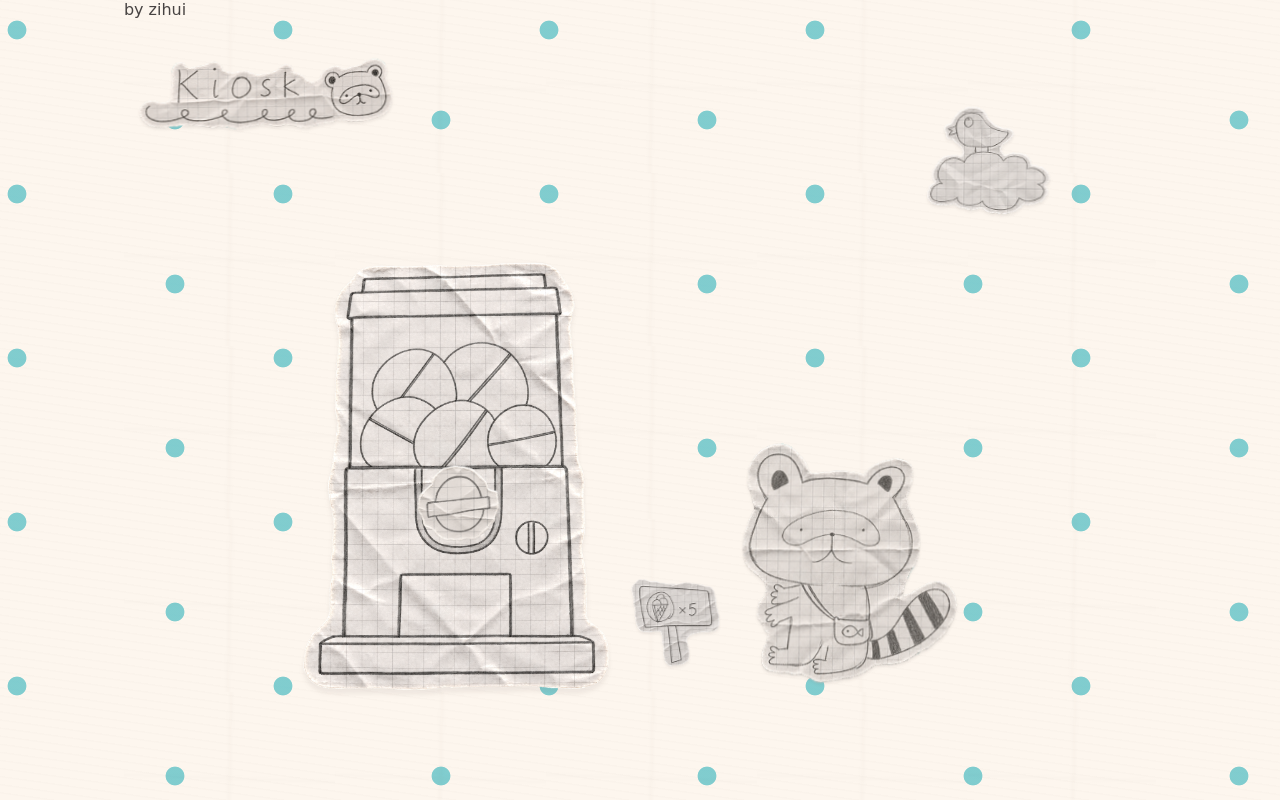
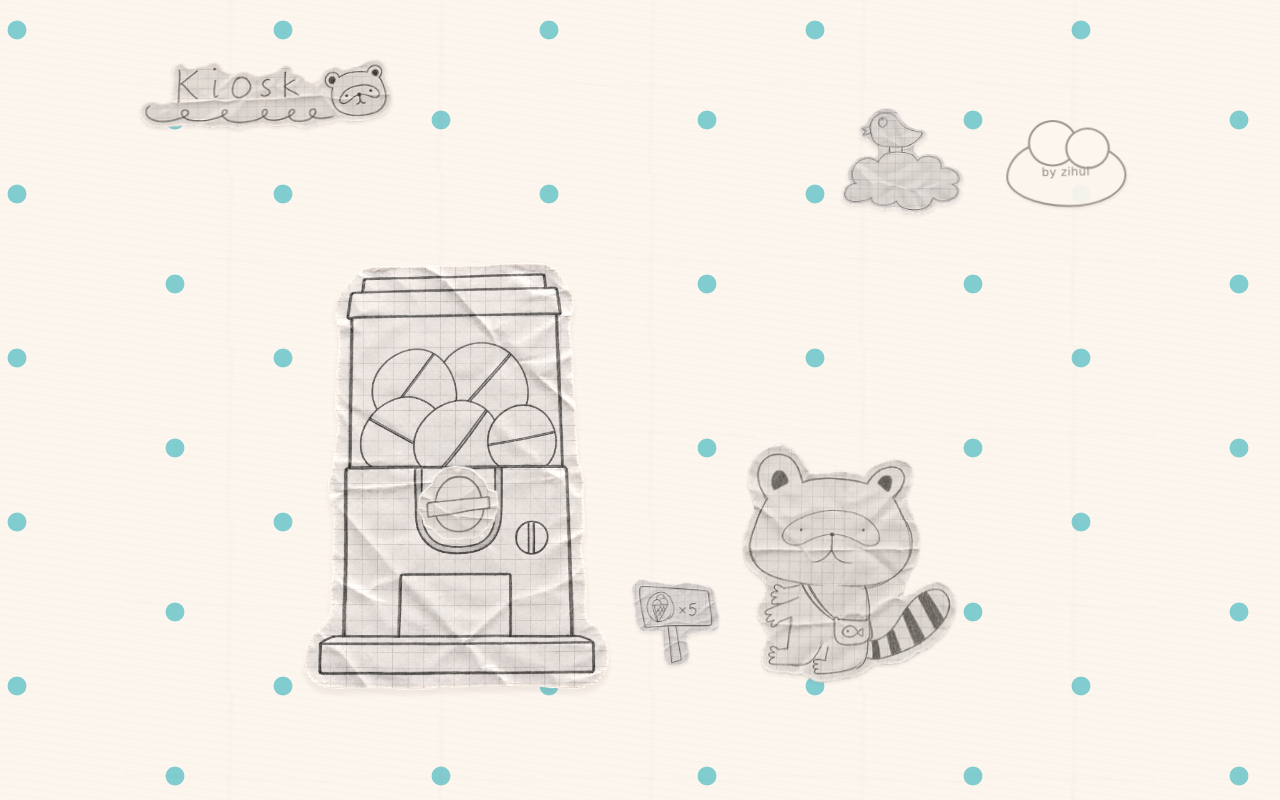
Before and after one commit to eclaircrumb/gachapon, a Next.js app in the folder gachapon/: page / in a window 1280 px wide. Built offline with nearby package versions, Linux system fonts and the light colour scheme.

Commit message:
Add files via upload

```diff
--- a/gachapon/app/globals.css
+++ b/gachapon/app/globals.css
@@ -69,7 +69,7 @@ a { -webkit-tap-highlight-color: transparent; }
 }
 
 .art-logo { top: 5.6%; left: 0.6%; width: 25.6%; }
-.art-bird { top: 11.2%; left: 75.6%; width: 15.8%; }
+.art-bird { top: 11.2%; left: 67.2%; width: 15.8%; }
 .art-sign { top: 69.9%; left: 47.8%; width: 11.3%; }
 .art-raccoon { top: 52.9%; left: 57.9%; width: 24.8%; }
 
@@ -208,6 +208,57 @@ a { -webkit-tap-highlight-color: transparent; }
   border: 0;
 }
 
+.signature-cloud {
+  position: absolute;
+  top: 17.2%;
+  right: 2.8%;
+  z-index: 2;
+  display: grid;
+  width: 11.5%;
+  aspect-ratio: 1.75;
+  place-items: center;
+  color: rgb(75 68 66 / 62%);
+  font-size: clamp(9px, 0.9vw, 13px);
+  letter-spacing: 0.035em;
+  line-height: 1;
+  border: 2px solid rgb(81 73 69 / 54%);
+  border-radius: 46% 54% 48% 52% / 58% 52% 48% 42%;
+  background: rgb(253 246 238 / 92%);
+  filter: drop-shadow(1px 2px 1px rgb(80 69 61 / 8%));
+  animation: cozyWobbleOne 3.5s -1.3s ease-in-out infinite reverse;
+  user-select: none;
+}
+
+.signature-cloud::before,
+.signature-cloud::after {
+  position: absolute;
+  z-index: -1;
+  content: "";
+  border: 2px solid rgb(81 73 69 / 54%);
+  border-radius: 50%;
+  background: var(--paper);
+}
+
+.signature-cloud::before {
+  top: -31%;
+  left: 17%;
+  width: 39%;
+  height: 66%;
+}
+
+.signature-cloud::after {
+  top: -20%;
+  right: 13%;
+  width: 35%;
+  height: 58%;
+}
+
+.signature-cloud span {
+  position: relative;
+  z-index: 1;
+  transform: rotate(-2deg);
+}
+
 .drift-one { animation: cozyWobbleOne 3.2s -0.7s ease-in-out infinite; }
 .drift-two { animation: cozyWobbleTwo 3.6s -2.1s ease-in-out infinite; }
 .drift-three { animation: cozyWobbleOne 3.4s -1.8s ease-in-out infinite reverse; }
@@ -267,7 +318,13 @@ a { -webkit-tap-highlight-color: transparent; }
     aspect-ratio: auto;
   }
   .art-logo { top: 3%; left: 2%; width: 61%; }
-  .art-bird { top: 13%; right: 0; left: auto; width: 31%; }
+  .art-bird { top: 13%; right: 18%; left: auto; width: 31%; }
+  .signature-cloud {
+    top: 16%;
+    right: 1.5%;
+    width: 20%;
+    font-size: clamp(8px, 2.6vw, 10px);
+  }
   .machine-wrap { top: 25%; left: 2%; width: 68%; }
   .art-sign { top: 68%; left: 52%; width: 27%; }
   .art-raccoon { top: 58%; right: -4%; left: auto; width: 50%; }
@@ -280,6 +337,7 @@ a { -webkit-tap-highlight-color: transparent; }
     justify-content: space-between;
     font-size: 11px;
   }
+
 }
 
 @media (max-width: 390px) {
```
